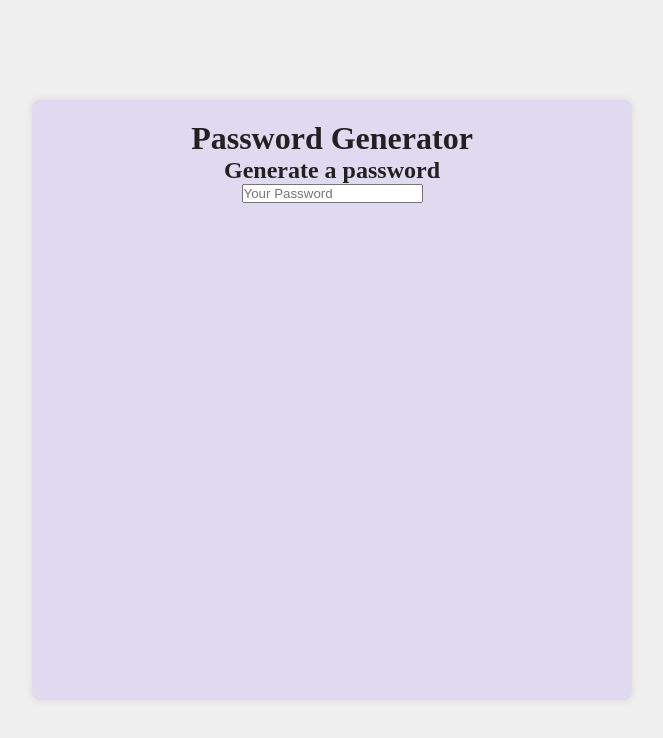
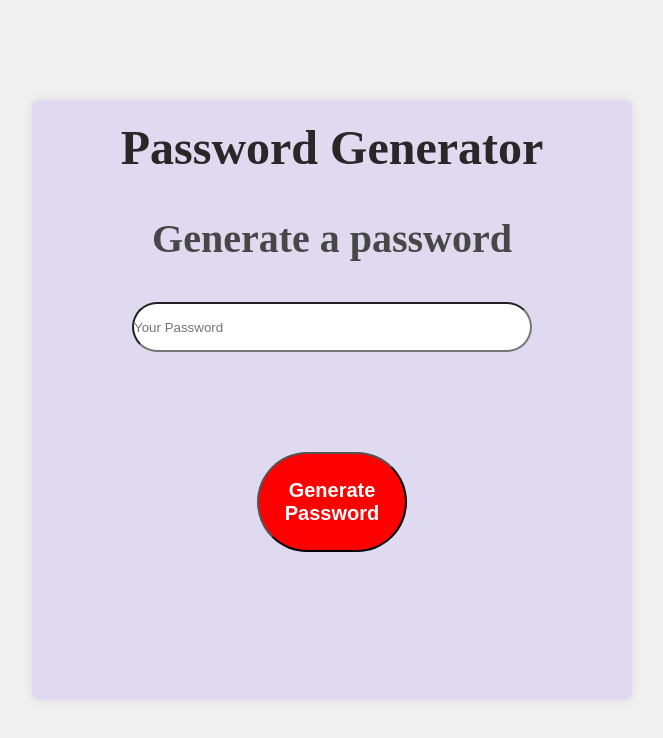
Before and after one commit to kikinjeri/password-generator, a plain HTML site: page index.html in a window 1280 px wide. Shown: the whole page, without its empty margins (308-971 px from the left). Drawn offline with Linux system fonts and the light colour scheme.

Commit message:
container and button style, font, color

```diff
--- a/app.js
+++ b/app.js
@@ -1,15 +1,20 @@
 const h1 = document.createElement('h1');
 h1.innerText = "Password Generator";
+
 document.getElementById('container').appendChild(h1);
 
 
 const h2 = document.createElement('h2');
 h2.innerText = "Generate a password";
+
 document.getElementById('container').appendChild(h2);
 
 const input = document.createElement('input');
 input.placeholder = "Your Password";
+
 document.getElementById('container').appendChild(input);
 
 const button = document.createElement('button');
 button.innerText = "Generate Password";
+
+document.getElementById('container').appendChild(button);
--- a/style.css
+++ b/style.css
@@ -21,4 +21,37 @@ body{
     border-radius: 8px;
     color: rgb(33, 33, 33);
     text-align: center;
+    display: flex;
+    flex-direction: column;
+
+    text-align: center;
+    align-items: center;
 }
+#container h1  {
+ color: rgb(41, 39, 39);
+ font-size: 3em;
+
+}
+#container h2 {
+  color: rgb(71, 71, 71);
+  font-size: 2.5em;
+  margin-top: 1em;
+  margin-bottom: 1em;
+}
+
+#container input {
+  height:50px;
+  width: 400px;
+  border-radius: 50px;
+
+}
+#container button {
+  margin-top: 100px;
+  height: 100px;
+  width: 150px;
+  border-radius: 75px;
+  font-size: 20px;
+  font-weight: bold;
+  background-color: red;
+  color: white;
+}
```
